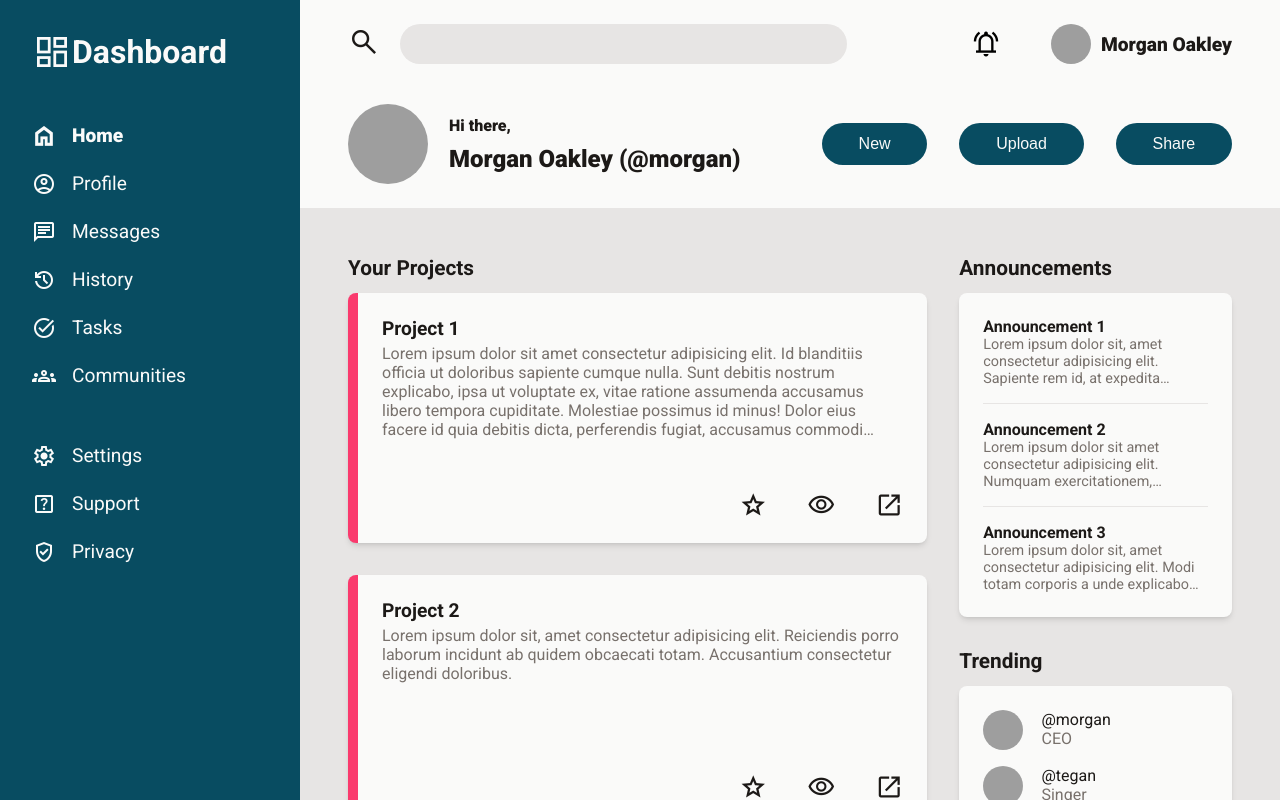
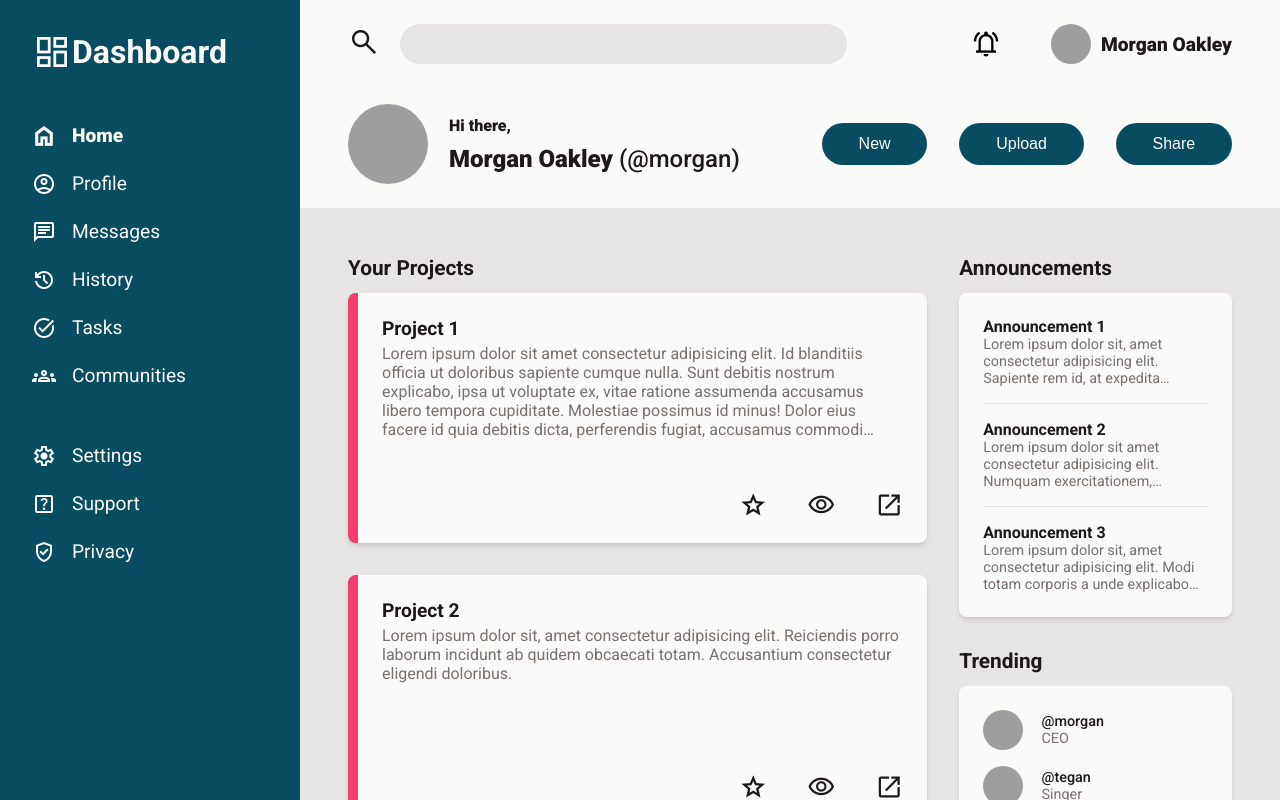
Before and after one commit to Hammad-K9/admin-dashboard, a plain HTML site: page index.html in a window 1280 px wide. Drawn offline with nearby package versions, Linux system fonts and the light colour scheme; grey boxes are pictures that could not be loaded; a web font is replaced by a local one.

Commit message:
Minor edits to trending section in content
Added cursor pointer to trends, changed font-size
and made sure the trends aligned in the center

```diff
--- a/styles.css
+++ b/styles.css
@@ -326,6 +326,16 @@ h3 {
   padding: 0.5rem;
   display: grid;
   grid-template-columns: 3.5fr 10fr;
+  align-items: center;
+  cursor: pointer;
+}
+
+.trend .account {
+  font-size: 0.9rem;
+}
+
+.username {
+  font-weight: 500;
 }
 
 .user-title {
```
